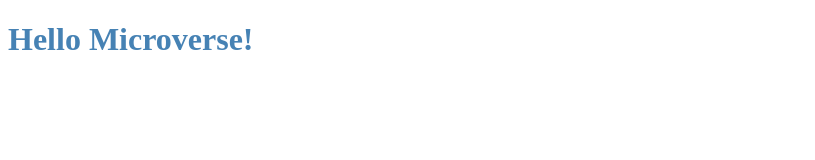
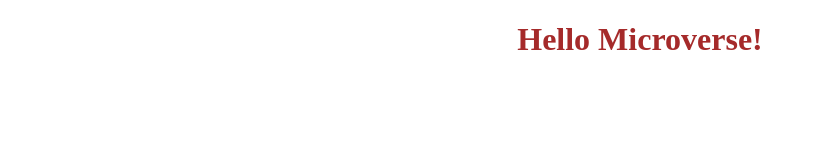
Before and after one commit to BHObserver/hello-microverse, a website: page index.html in a window 1280 px wide. Shown: the whole page, without its empty margins (0-815 px from the left). Drawn offline with Linux system fonts and the light colour scheme.

Commit message:
Update main.css

```diff
--- a/main.css
+++ b/main.css
@@ -1,3 +1,5 @@
 h1 {
-  color: steelblue;
+  display: flex;
+  justify-content: center;
+  color: brown;
 }
```
